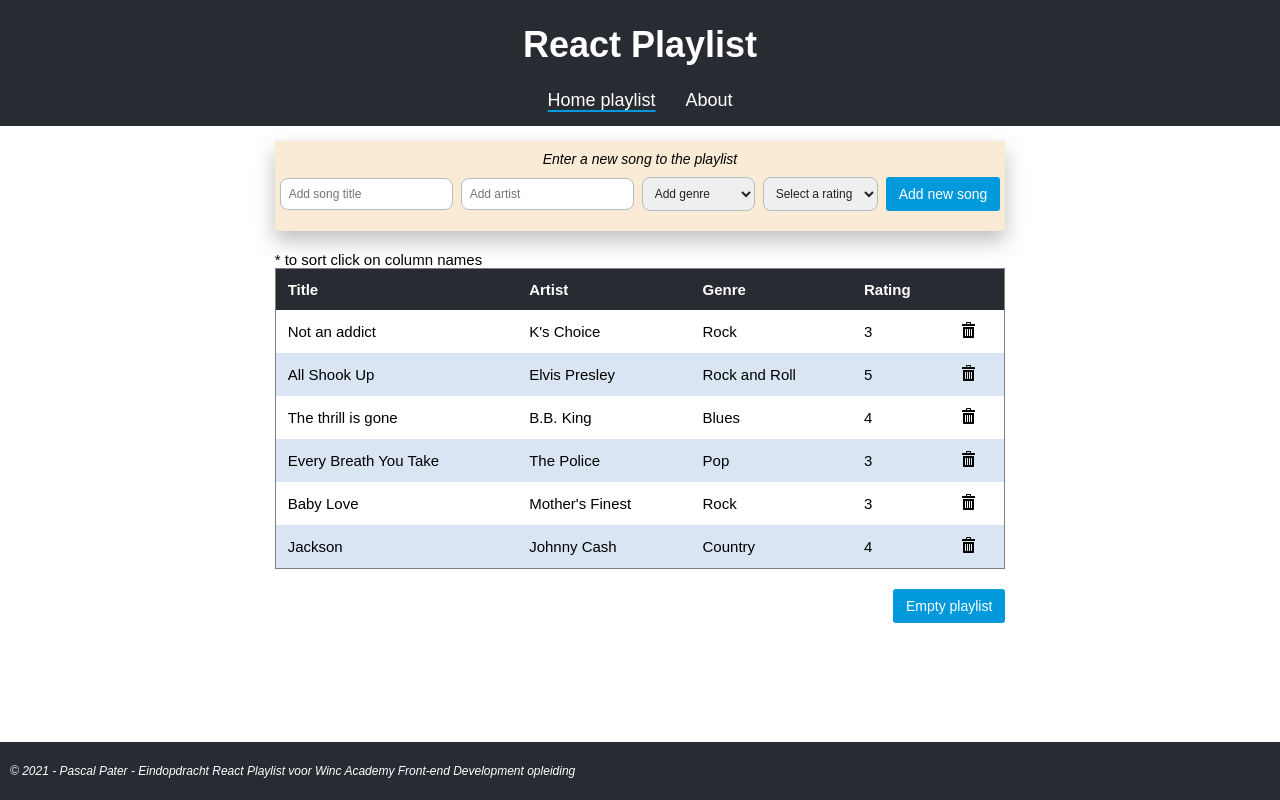
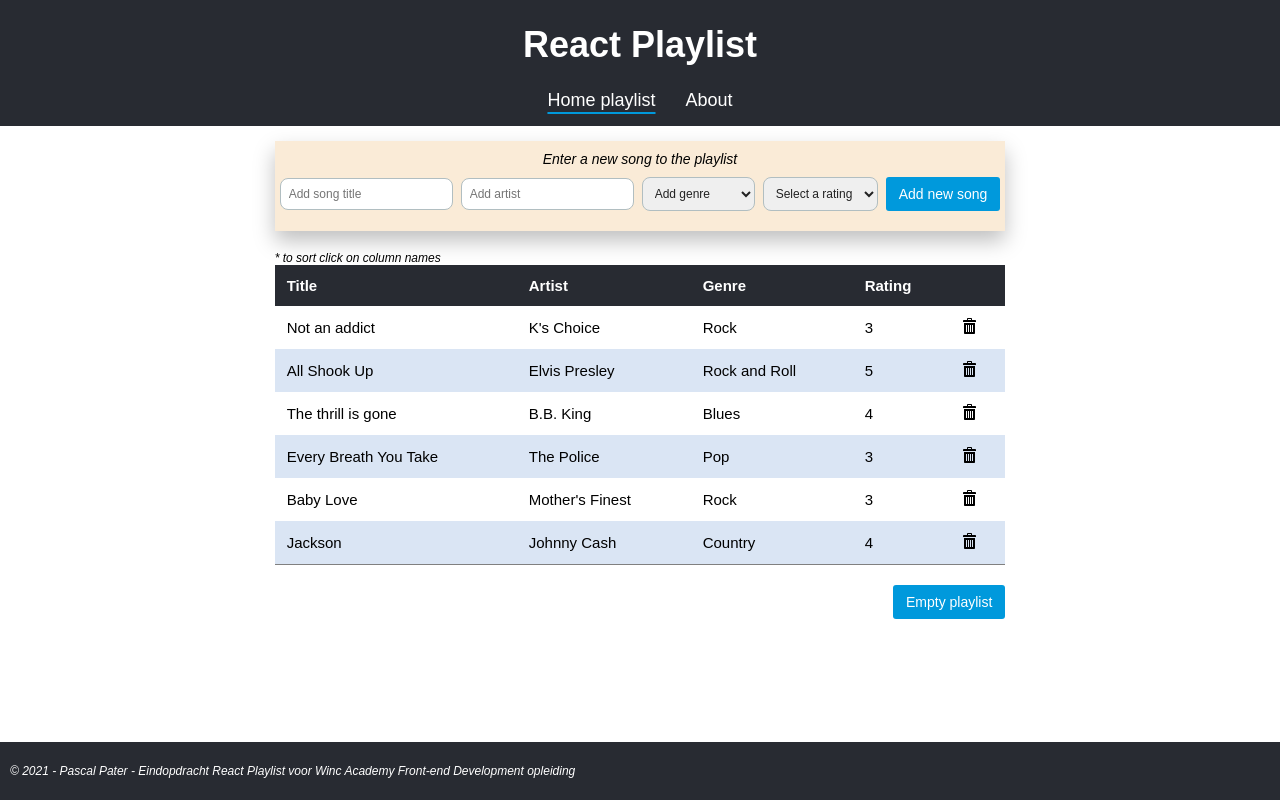
Before and after one commit to PasquinelP/pascal_pater-eindopdracht-React-Playlist, a React (Create React App) app: page / in a window 1280 px wide. Built offline with nearby package versions, Linux system fonts and the light colour scheme; the HTML template or start-up script is replaced by a standard one.

Commit message:
update styling

```diff
--- a/src/index.css
+++ b/src/index.css
@@ -69,7 +69,7 @@ button:hover {
 
 .app-nav__list a:hover, .app-nav__list a.selected {
   text-decoration: underline 2px #0099dc;
-  text-underline-offset: 4px;
+  text-underline-offset: 6px;
 }
 
 .app-nav__list a:first-child {
@@ -143,10 +143,15 @@ main {
     margin-bottom: 20px;
 }
 
+.song-list__message {
+  font-size: 12px;
+  font-style: italic;
+}
+
 .song-list table {
   width: 100%;
   border-collapse: collapse;
-  border: 1px solid grey;
+  border-bottom: 1px solid #808080;
   margin-bottom: 20px;
 }
 
```
